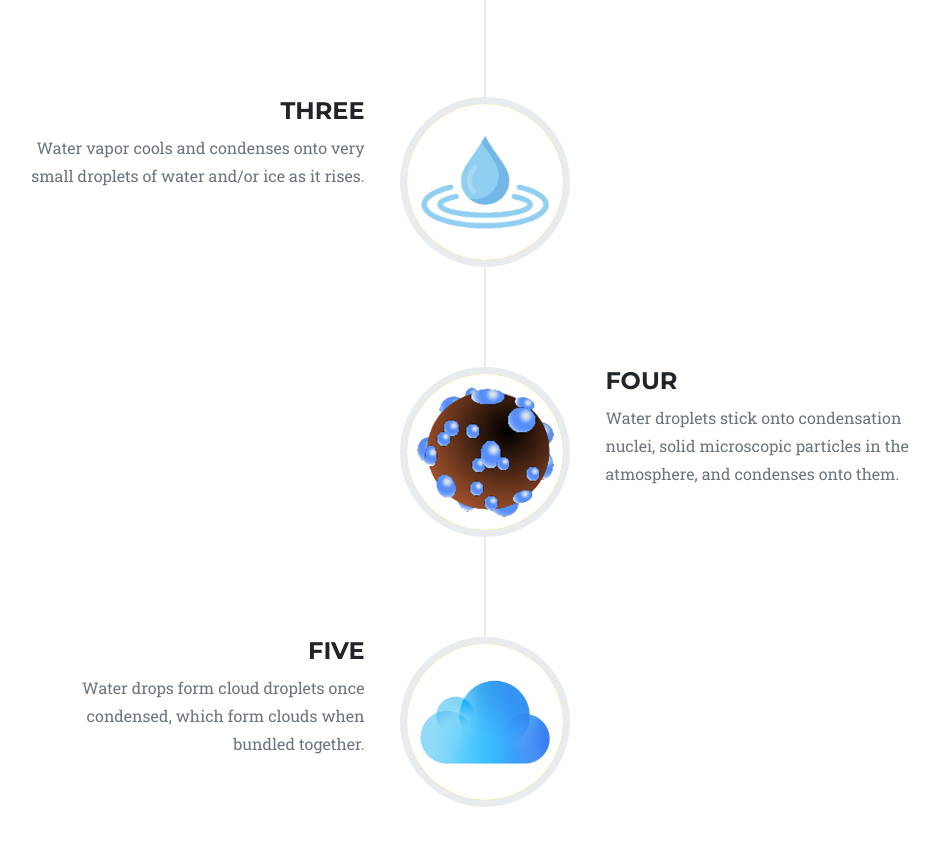
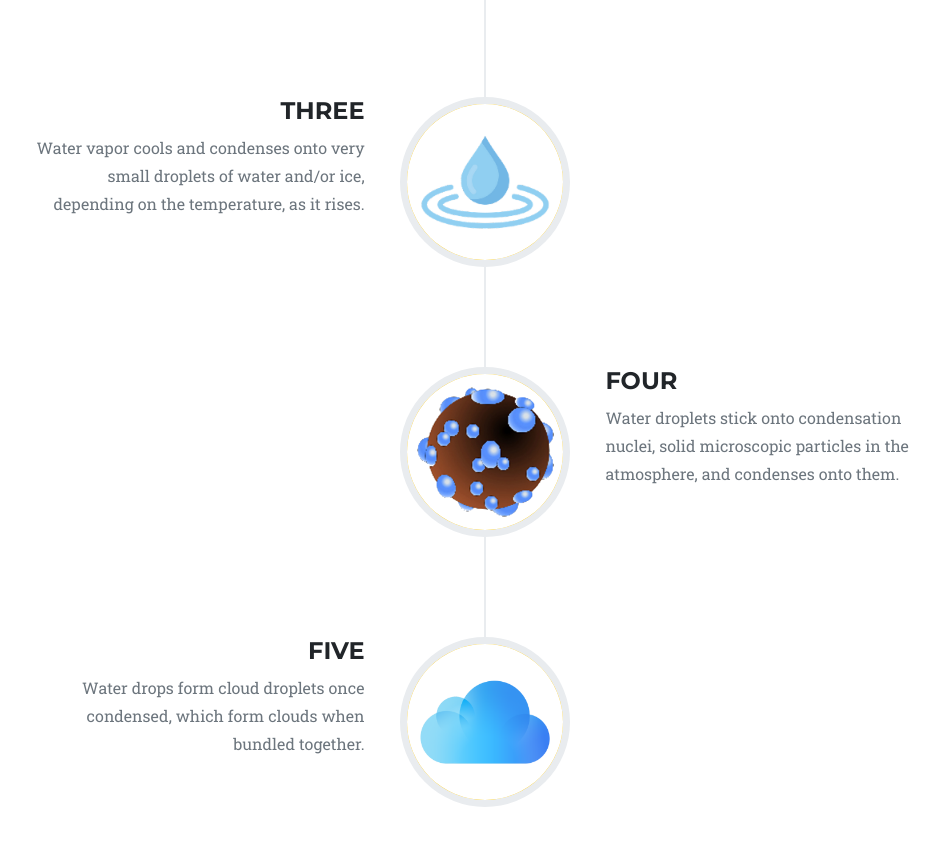
Before and after one commit to Malakai-H/malakai-h.github.io, a plain HTML site: page index.html in a window 1280 px wide. Shown: the part 1362-2208 px from the top of the page, without its empty margins (155-1094 px from the left). Drawn offline with nearby package versions, Linux system fonts and the light colour scheme.

Commit message:
Update index.html

```diff
--- a/index.html
+++ b/index.html
@@ -76,7 +76,7 @@
                             <div class="timeline-heading">
                                 <h4>THREE</h4>
                             </div>
-                            <div class="timeline-body"><p class="text-muted">Water vapor cools and condenses onto very small droplets of water and/or ice as it rises.</p></div>
+                            <div class="timeline-body"><p class="text-muted">Water vapor cools and condenses onto very small droplets of water and/or ice, depending on the temperature, as it rises.</p></div>
                         </div>
                     </li>
                     <li class="timeline-inverted">
```
